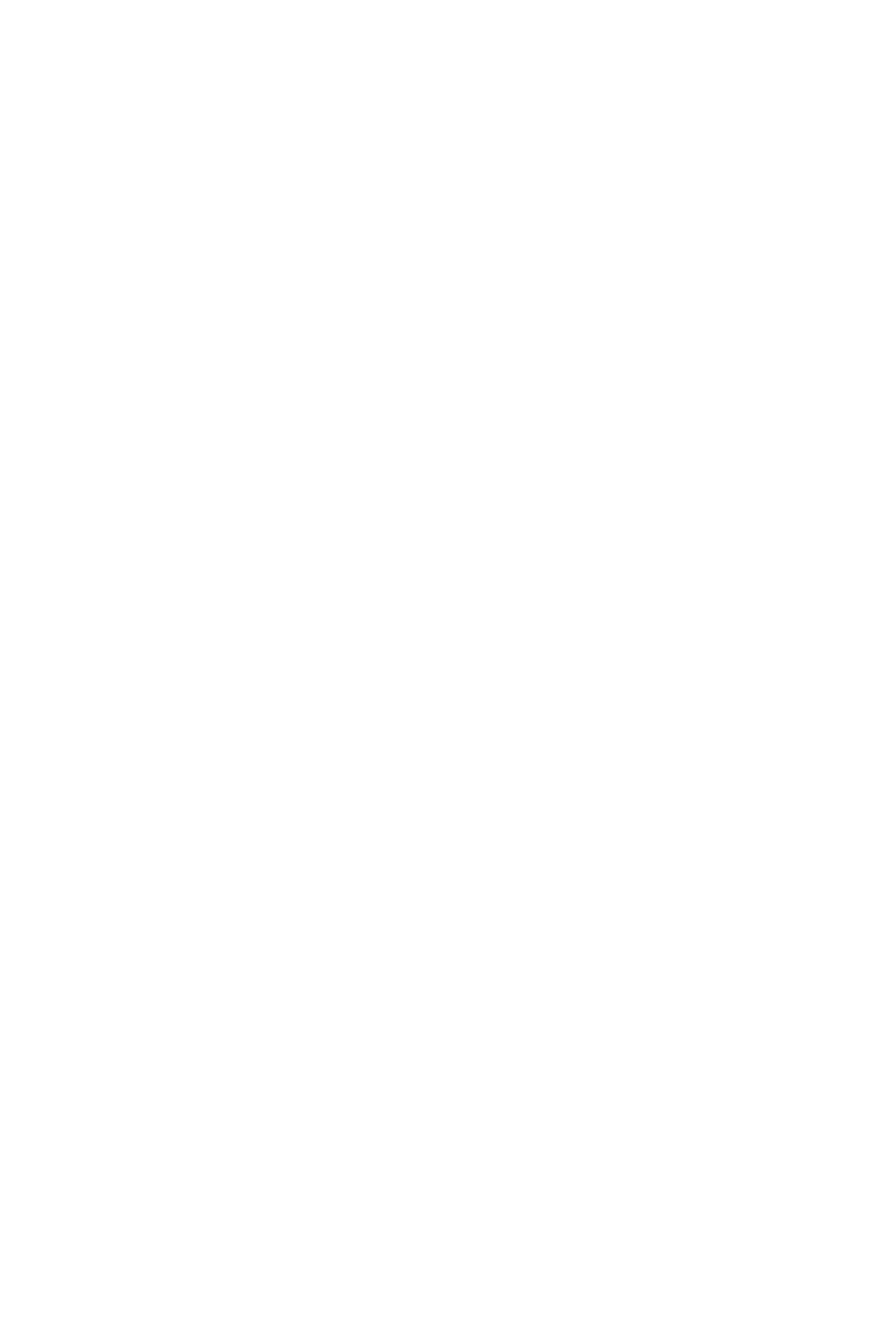
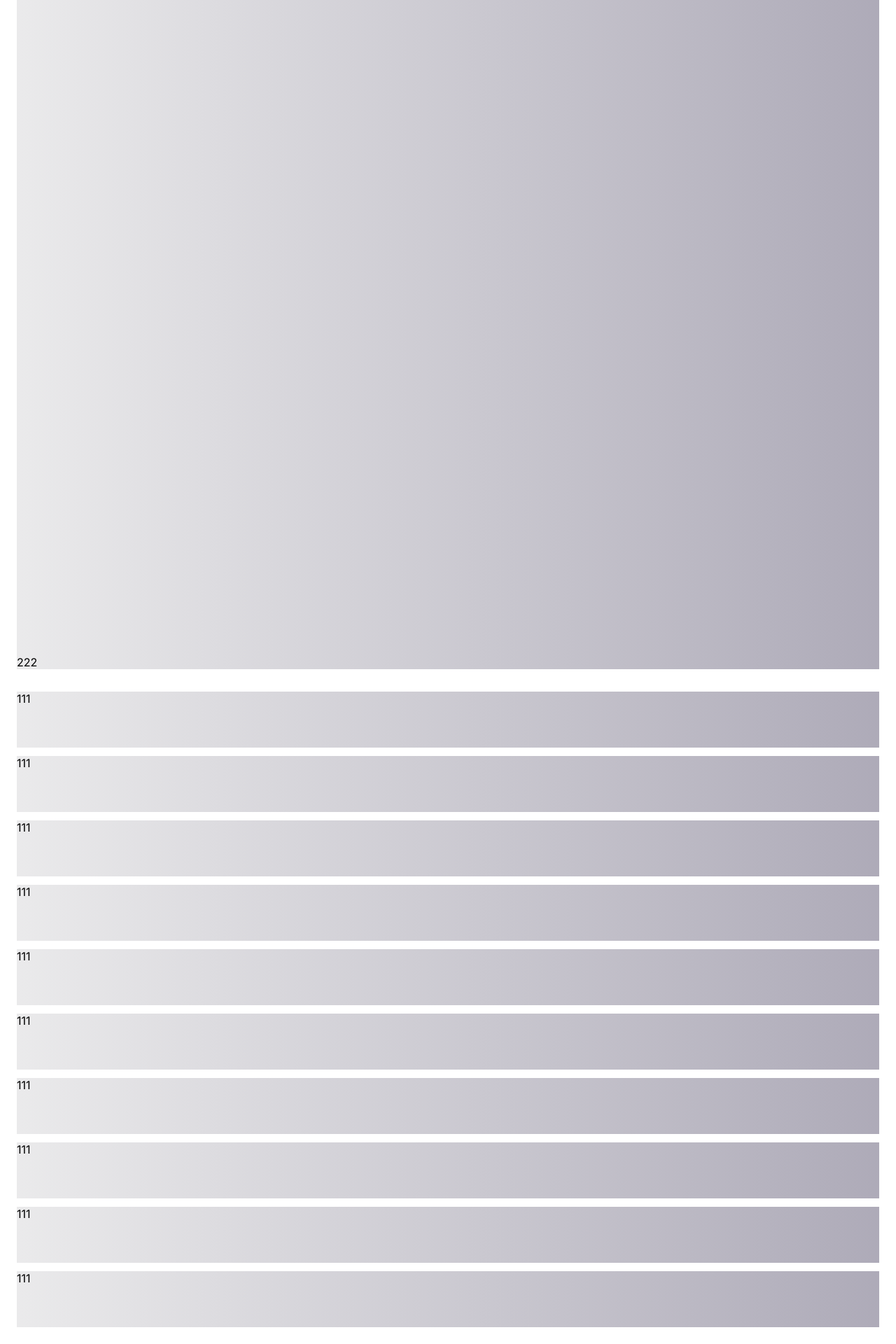
Before and after one commit to AlexsandrKotobus/news-react-pr, a React (Vite) app: page / in a window 1280 px wide. Shown: the part 411-2331 px from the top of the page at 70% size. Before the commit the page ends 891 px from the top, so only its background shows below. Built offline with nearby package versions, Linux system fonts and the light colour scheme; no server answers.

Commit message:
add skeleton for news snd banner

```diff
--- a/src/components/Header/Header.jsx
+++ b/src/components/Header/Header.jsx
@@ -1,4 +1,4 @@
-import { formatDate } from "../helpers/formatDate";
+import { formatDate } from "../../helpers/formatDate";
 import styles from './styles.module.css'
 
 const Header = () => {
--- a/src/components/NewsBanner/NewsBanner.jsx
+++ b/src/components/NewsBanner/NewsBanner.jsx
@@ -1,4 +1,4 @@
-import { formatTimeAgo } from "../helpers/formatTimeAgo";
+import { formatTimeAgo } from "../../helpers/formatTimeAgo";
 import Image from "../Image/Image";
 import styles from './styles.module.css'
 
--- a/src/components/NewsItem/NewsItem.jsx
+++ b/src/components/NewsItem/NewsItem.jsx
@@ -1,4 +1,4 @@
-import {formatTimeAgo} from '../helpers/formatTimeAgo'
+import {formatTimeAgo} from '../../helpers/formatTimeAgo'
 import styles from './styles.module.css'
 
 const NewsItem = ({item}) => {
--- a/src/components/NewsList/NewsList.jsx
+++ b/src/components/NewsList/NewsList.jsx
@@ -2,6 +2,7 @@ import NewsItem from '../NewsItem/NewsItem'
 import styles from './styles.module.css'
 
 const NewsList = ({news}) => {
+  console.log('news ', news)
 
     return (
         <ul className={styles.list}>
--- /dev/null
+++ b/src/components/Skeleton/Skeleton.jsx
@@ -0,0 +1,23 @@
+import styles from './styles.module.css'
+
+const Skeleton = ({count=1, type = 'banner'}) => {
+console.log("count, type",count, type)
+    return (
+       <>
+       {count > 1  ?
+       (
+       <ul className={styles.list}>
+          {[...Array(count)].map((_, index) => (
+            <li key={index} className={type === 'banner' ? styles.banner : styles.item}
+            >111</li>
+          ))}
+        </ul>
+       ) : (
+       <li className={type==='banner' ? styles.banner : styles.item}>222 </li>
+       )
+       }
+       </>
+    );
+}
+
+export default Skeleton;
--- /dev/null
+++ b/src/components/Skeleton/styles.module.css
@@ -0,0 +1,31 @@
+.list {
+    display: flex;
+    flex-direction: column;
+    gap: 12px;
+  }
+  .banner {
+    width: 100%;
+    padding-top: 100%;
+    position: relative;
+  }
+  .item {
+    width: 100%;
+    height: 80px;
+  }
+  .banner,
+  .item {
+   /* background: linear-gradient(-90deg, #f0f0f0 0%, #f8f8f8 50%, #f0f0f0 100%); */
+   background: linear-gradient(-90deg, #f0f0f0 0%, #77718a 50%, #f0f0f0 100%);
+
+   background-size: 400% 400%;
+   animation: pulse 1.2s ease-in-out infinite;
+  }
+  @keyframes pulse {
+    0%{
+      background-position: 0% 0%;
+    }
+    100% {
+      background-position: -135% 0%;
+    }
+
+  }
--- a/src/pages/Main/Main.jsx
+++ b/src/pages/Main/Main.jsx
@@ -3,29 +3,46 @@ import NewsBanner from '../../components/NewsBanner/NewsBanner';
 import { getNews } from '../../api/apiNews';
 import NewsList from '../../components/NewsList/NewsList';
 import styles from './styles.module.css'
+import Skeleton from '../../components/Skeleton/Skeleton';
 
 const Main = () => {
+    const [news, setNews] = useState([]);
+    const [isLoadin, setIsLoading] = useState(true);
 
-    const [news, setNews] = useState([]);
+console.log('isLoadin', isLoadin);
 
     useEffect(() => {
         const fetchNews = async () => {
             try {
+                setIsLoading(true)
                 // было news стало response
                 const response = await getNews()
                 setNews(response.news)
+                //новости загрузились
+                setIsLoading(false)
+
             } catch (error) {
                 console.log(error)
             }
         }
         fetchNews();
-    }, [])
+    }, []);
     return (
         <main className={styles.main}>
-            {news.length > 0 ? <NewsBanner  item={news[0]}/> : null }
+            {/* банер */}
+            {news.length > 0 && !isLoadin ? (
+                <NewsBanner  item={news[0]}/>
+                ) : (
+                <Skeleton type={'banner'} count={1}/>
+                )}
+            {/* список новостей */}
+            {!isLoadin ?
+                (<NewsList news={news}/>)
+                  :
+                (<Skeleton type={'item'} count={10}/>)}
+                 {/* <NewsList news={news}/> */}
+        </main>
 
-            <NewsList news={news}/>
-        </main>
     );
 }
 
```
Also changed, not shown: src/helpers/formatDate.js (renamed from src/components/helpers/formatDate.js), src/helpers/formatTimeAgo.js (renamed from src/components/helpers/formatTimeAgo.js).
